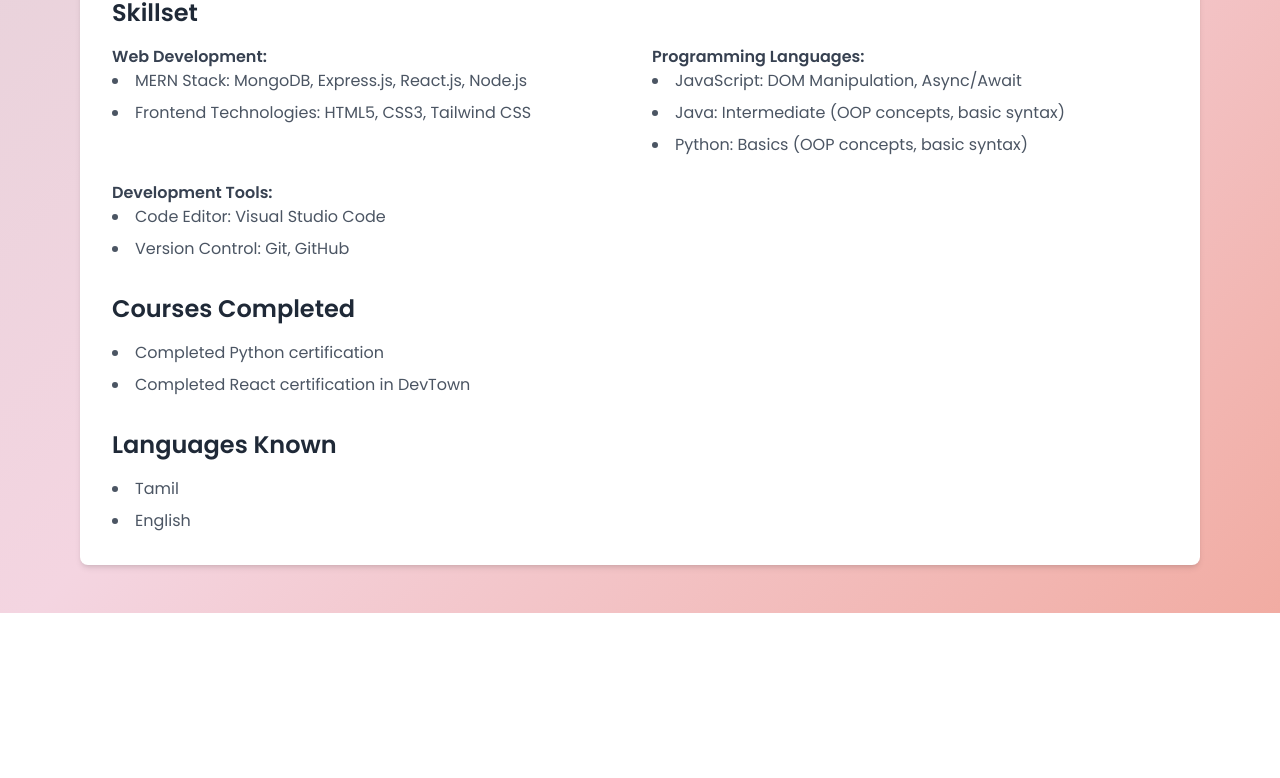
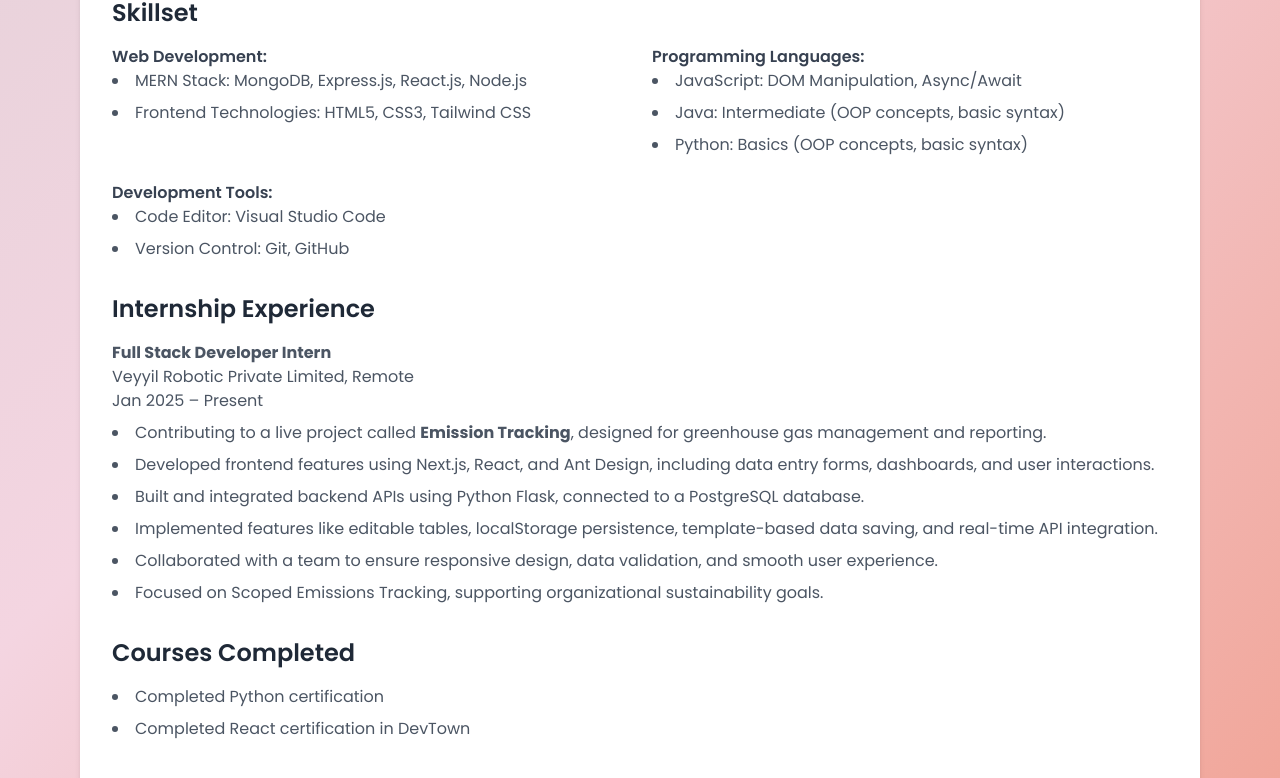
Before and after one commit to Vmkmanoj/Portfolio, a React (Vite) app: page /Aboutme in a window 1280 px wide. Shown: the part 427-1205 px from the top of the page. Before the commit the page ends 1040 px from the top, so only its background shows below. Built offline with nearby package versions, Linux system fonts and the light colour scheme.

Commit message:
Update aboutme.jsx

```diff
--- a/src/Componant/aboutme.jsx
+++ b/src/Componant/aboutme.jsx
@@ -40,6 +40,22 @@ const AboutMe = () => {
             </div>
           </div>
 
+          <h3 className="text-2xl font-semibold text-gray-800 mt-8 mb-4">Internship Experience</h3>
+          <div className="text-gray-600 space-y-2">
+            <p><strong>Full Stack Developer Intern</strong><br />
+              Veyyil Robotic Private Limited, Remote<br />
+              Jan 2025 – Present
+            </p>
+            <ul className="list-disc list-inside space-y-2">
+              <li>Contributing to a live project called <strong>Emission Tracking</strong>, designed for greenhouse gas management and reporting.</li>
+              <li>Developed frontend features using Next.js, React, and Ant Design, including data entry forms, dashboards, and user interactions.</li>
+              <li>Built and integrated backend APIs using Python Flask, connected to a PostgreSQL database.</li>
+              <li>Implemented features like editable tables, localStorage persistence, template-based data saving, and real-time API integration.</li>
+              <li>Collaborated with a team to ensure responsive design, data validation, and smooth user experience.</li>
+              <li>Focused on Scoped Emissions Tracking, supporting organizational sustainability goals.</li>
+            </ul>
+          </div>
+
           <h3 className="text-2xl font-semibold text-gray-800 mt-8 mb-4">Courses Completed</h3>
           <ul className="list-disc list-inside space-y-2 text-gray-600">
             <li>Completed Python certification</li>
```
